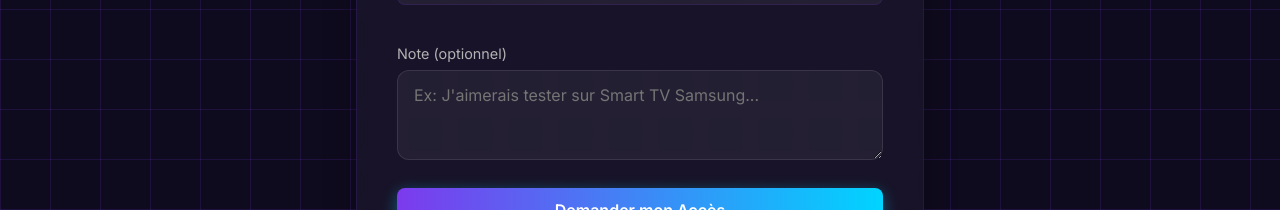
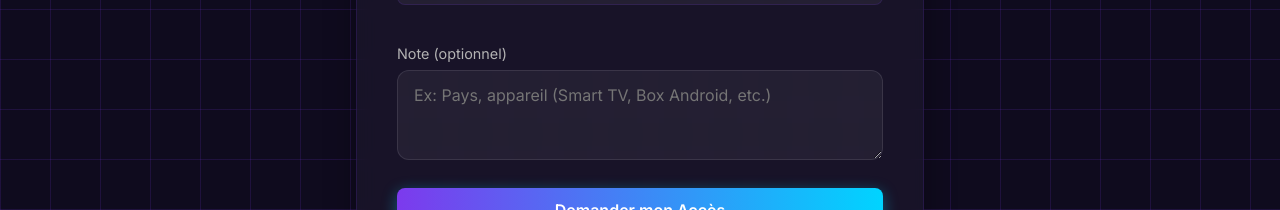
Before and after one commit to SmailNilson/iptv-platform, a Next.js app: page /trial in a window 1280 px wide. Shown: the part 341-551 px from the top of the page. Built offline with nearby package versions, Linux system fonts and the light colour scheme.

Commit message:
Update trial note placeholder

```diff
--- a/src/app/trial/page.tsx
+++ b/src/app/trial/page.tsx
@@ -27,7 +27,7 @@ export default function Trial() {
                             Note (optionnel)
                         </label>
                         <textarea
-                            placeholder="Ex: J'aimerais tester sur Smart TV Samsung..."
+                            placeholder="Ex: Pays, appareil (Smart TV, Box Android, etc.)"
                             rows={3}
                             style={{
                                 width: '100%',
```
